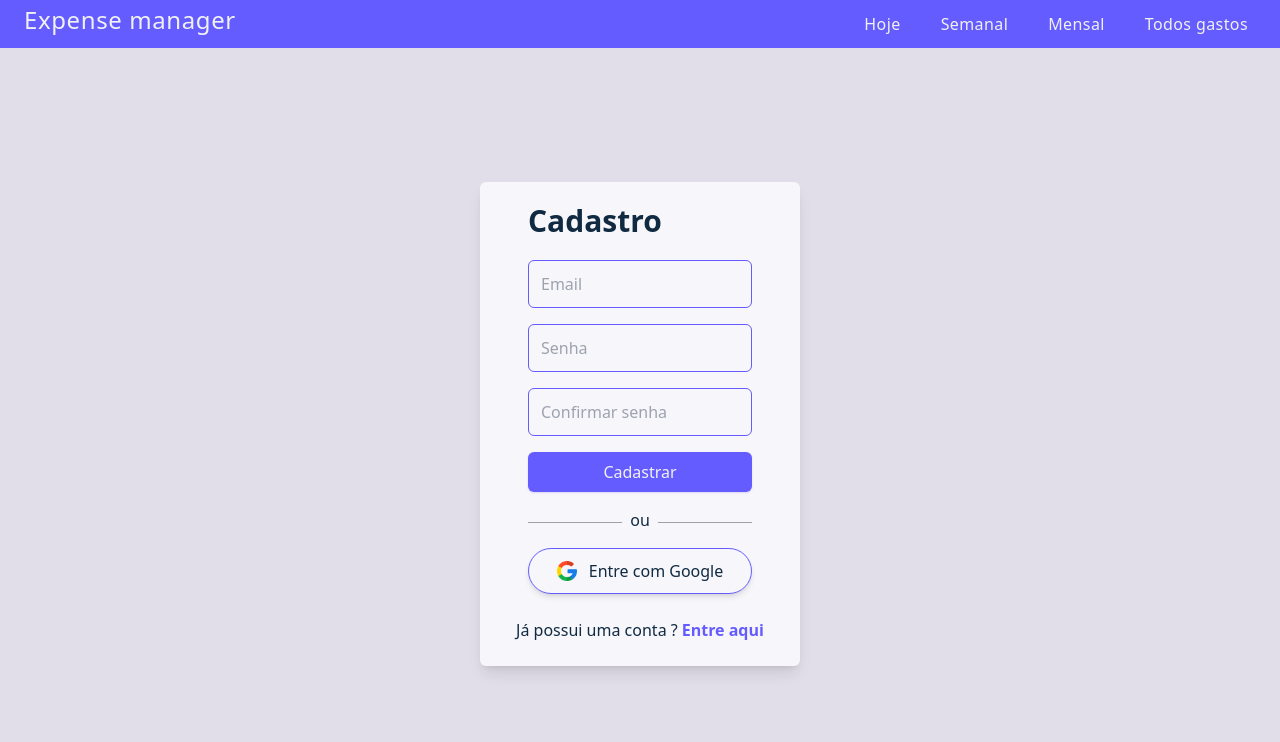
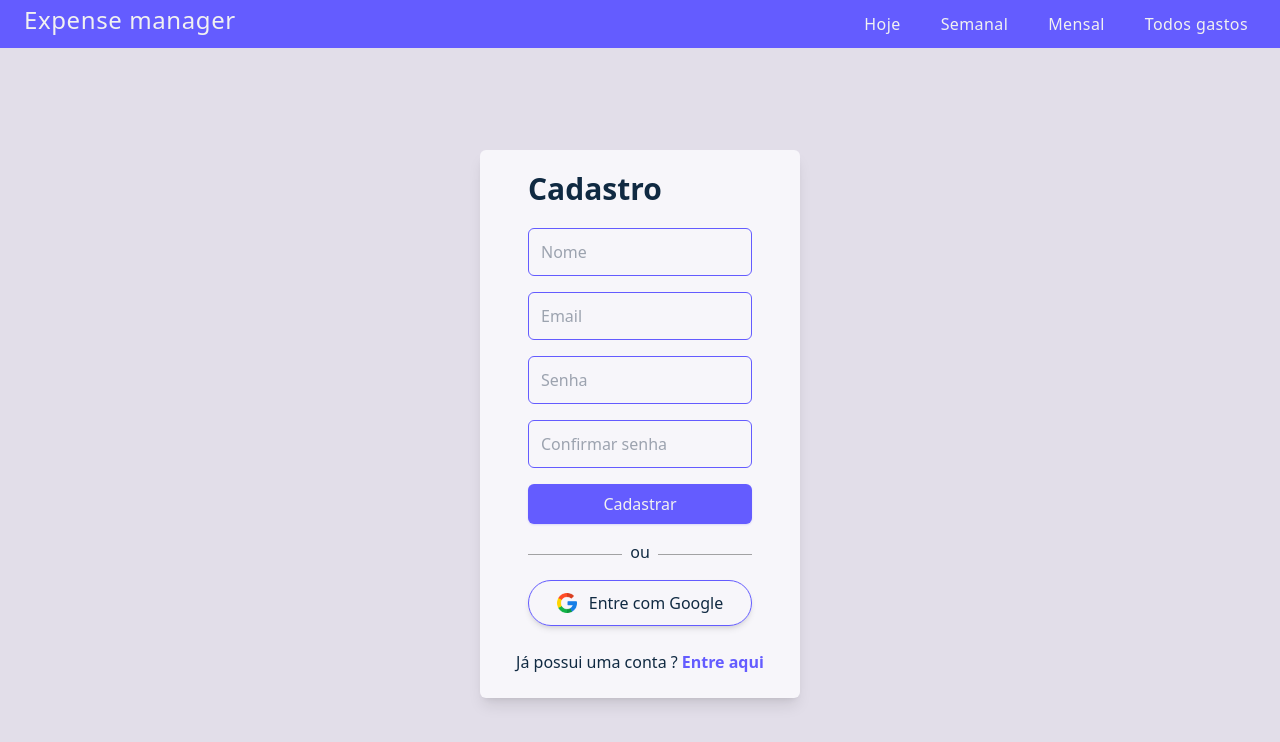
Before and after one commit to EricBrisola/expense-manager, a React (Vite) app: page /sign-up in a window 1280 px wide. Shown: the top 742 px of the page. Built offline with nearby package versions, Linux system fonts and the light colour scheme.

Commit message:
feat: finished signup with email and google methods

```diff
--- a/src/pages/Login/index.jsx
+++ b/src/pages/Login/index.jsx
@@ -1,11 +1,66 @@
 import GoogleLoginImage from "../../assets/google-login-image.png";
 import useRedirect from "../../hooks/useRedirect";
+import supabase from "../../API/client";
+import { useState, useEffect } from "react";
 
 const Login = () => {
+  const [formData, setFormData] = useState({
+    email: "",
+    password: "",
+  });
   const redirectTo = useRedirect();
 
   const redirectToSignUpPage = () => {
     redirectTo("/sign-up");
+  };
+
+  const sucessfulLoginRedirect = () => {
+    redirectTo("/");
+  };
+
+  useEffect(() => {
+    const checkAuth = async () => {
+      const { data } = await supabase.auth.getSession();
+      console.log(data);
+
+      // if (data.session) {
+      //   sucessfulLoginRedirect();
+      // }
+    };
+
+    checkAuth();
+  }, []);
+
+  const handleChange = (ev) => {
+    setFormData({
+      ...formData,
+      [ev.target.name]: ev.target.value,
+    });
+  };
+
+  const handleSubmit = async (ev) => {
+    ev.preventDefault();
+
+    try {
+      const { data, error } = await supabase.auth.signInWithPassword({
+        email: formData.email,
+        password: formData.password,
+      });
+      console.log(data);
+    } catch (error) {
+      console.log(data);
+      alert(error);
+    }
+  };
+
+  const SignInWithGoogle = async () => {
+    try {
+      const { data, error } = await supabase.auth.signInWithOAuth({
+        provider: "google",
+      });
+    } catch (error) {
+      alert("Erro ao tentar conectar com google");
+    }
   };
 
   return (
@@ -14,15 +69,17 @@ const Login = () => {
         <article></article>
         <article className="flex w-80 flex-col items-center justify-center rounded-md bg-[#F7F6FA] shadow-lg">
           <p className="w-56 pt-6 text-3xl font-semibold leading-none">Login</p>
-          <form className="flex flex-col gap-4 py-6">
-            <label htmlFor="login-input">
+          <form className="flex flex-col gap-4 py-6" onSubmit={handleSubmit}>
+            <label htmlFor="email-input">
               <input
                 type="email"
                 name="email"
                 className="h-12 w-56 rounded-md border-[1px] border-[#645cff] bg-transparent p-3 outline-none focus:border-2"
-                id="login-input"
+                id="email-input"
                 placeholder="Email"
                 required
+                value={formData.email}
+                onChange={handleChange}
               />
             </label>
             <label htmlFor="password-input">
@@ -33,6 +90,8 @@ const Login = () => {
                 id="password-input"
                 placeholder="Senha"
                 required
+                value={formData.password}
+                onChange={handleChange}
               />
             </label>
             <button className="text-left text-sm font-bold text-[#645cff]">
@@ -46,7 +105,10 @@ const Login = () => {
               <p className="text-center">ou</p>
               <hr className="border-t-1 mt-1 flex-1 border-[#a2a2a3]" />
             </article>
-            <article className="flex cursor-pointer items-center justify-center gap-3 rounded-full border-[1px] border-[#645cff] p-3 shadow-md duration-200 hover:shadow-lg hover:shadow-[#645cff]/40">
+            <article
+              className="flex cursor-pointer items-center justify-center gap-3 rounded-full border-[1px] border-[#645cff] p-3 shadow-md duration-200 hover:shadow-lg hover:shadow-[#645cff]/40"
+              onClick={SignInWithGoogle}
+            >
               <img
                 src={GoogleLoginImage}
                 alt="google-login-image"
--- a/src/pages/SignUp/index.jsx
+++ b/src/pages/SignUp/index.jsx
@@ -1,11 +1,53 @@
+import { useState } from "react";
 import GoogleLoginImage from "../../assets/google-login-image.png";
 import useRedirect from "../../hooks/useRedirect";
+import supabase from "../../API/client";
 
 const SignUp = () => {
+  const [formData, setFormData] = useState({
+    name: "",
+    email: "",
+    password: "",
+    passwordConfirm: "",
+  });
   const redirectTo = useRedirect();
 
   const redirectToLoginPage = () => {
     redirectTo("/login");
+  };
+
+  const handleChange = (ev) => {
+    setFormData({
+      ...formData,
+      [ev.target.name]: ev.target.value,
+    });
+  };
+
+  const handleSubmit = async (ev) => {
+    ev.preventDefault();
+    try {
+      if (formData.password != formData.passwordConfirm) {
+        throw new Error("Confirme sua senha corretamente!");
+      }
+
+      const { data, error } = await supabase.auth.signUp({
+        email: formData.email,
+        password: formData.password,
+        options: {
+          data: {
+            name: formData.name,
+          },
+        },
+      });
+      setFormData({
+        name: "",
+        email: "",
+        password: "",
+        passwordConfirm: "",
+      });
+    } catch (error) {
+      alert(`${error}`);
+    }
   };
 
   return (
@@ -15,35 +57,53 @@ const SignUp = () => {
           <p className="w-56 pt-6 text-3xl font-semibold leading-none">
             Cadastro
           </p>
-          <form className="flex flex-col gap-4 py-6">
-            <label htmlFor="login-input">
+          <form className="flex flex-col gap-4 py-6" onSubmit={handleSubmit}>
+            <label htmlFor="name-input">
+              <input
+                type="text"
+                name="name"
+                className="h-12 w-56 rounded-md border-[1px] border-[#645cff] bg-transparent p-3 outline-none focus:border-2"
+                id="name-input"
+                placeholder="Nome"
+                required
+                value={formData.name}
+                onChange={handleChange}
+              />
+            </label>
+            <label htmlFor="email-input">
               <input
                 type="email"
                 name="email"
                 className="h-12 w-56 rounded-md border-[1px] border-[#645cff] bg-transparent p-3 outline-none focus:border-2"
-                id="login-input"
+                id="email-input"
                 placeholder="Email"
                 required
+                value={formData.email}
+                onChange={handleChange}
               />
             </label>
             <label htmlFor="password-input">
               <input
                 type="password"
                 name="password"
-                className="h-12 w-56 rounded-md border-[1px] border-[#645cff] bg-transparent p-3 outline-none focus:border-2"
+                className={`h-12 ${"w-56"} rounded-md border-[1px] border-[#645cff] bg-transparent p-3 outline-none focus:border-2`}
                 id="password-input"
                 placeholder="Senha"
                 required
+                value={formData.password}
+                onChange={handleChange}
               />
             </label>
             <label htmlFor="password-confirm">
               <input
                 type="password"
-                name="password-confirm"
-                className="h-12 w-56 rounded-md border-[1px] border-[#645cff] bg-transparent p-3 outline-none focus:border-2"
+                name="passwordConfirm"
+                className={`h-12 ${"w-56"} rounded-md border-[1px] border-[#645cff] bg-transparent p-3 outline-none focus:border-2`}
                 id="password-confirm"
                 placeholder="Confirmar senha"
                 required
+                value={formData.passwordConfirm}
+                onChange={handleChange}
               />
             </label>
             <button className="rounded-md bg-[#645cff] p-2 text-white shadow-sm shadow-[#645cff]/20 duration-200 hover:shadow-lg hover:shadow-[#645cff]/40">
```
